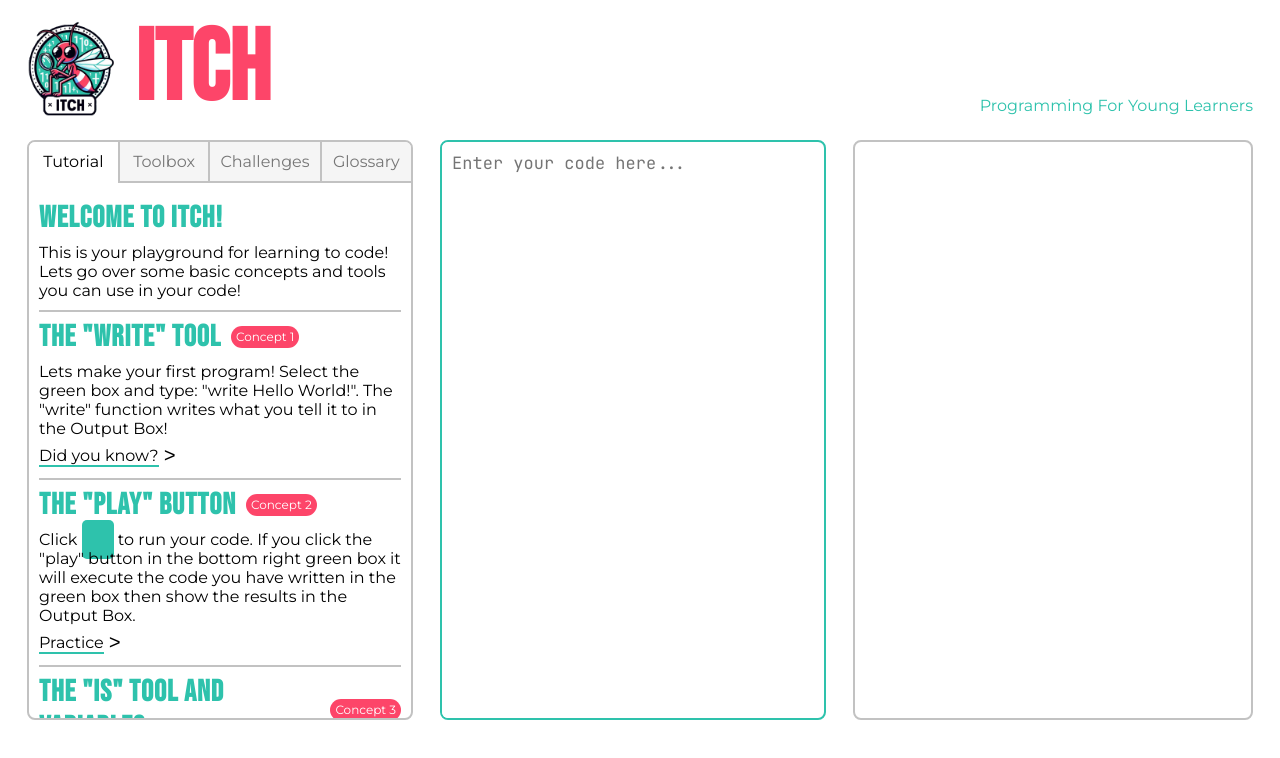
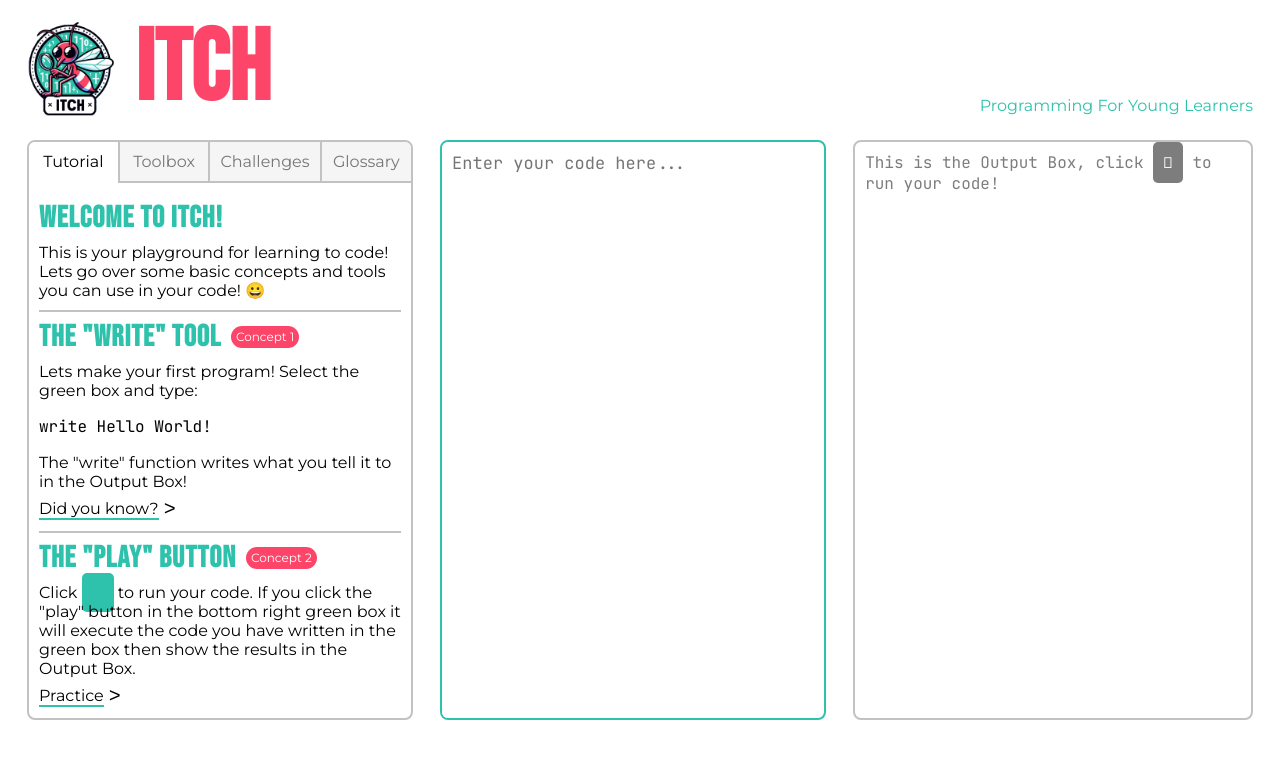
Before and after one commit to Sjskyler27/itch, a Vue app: page /Code in a window 1280 px wide. Shown: the top 758 px of the page. Built offline with nearby package versions, Linux system fonts and the light colour scheme.

Commit message:
updated tutorials and errors

```diff
--- a/src/App.vue
+++ b/src/App.vue
@@ -12,6 +12,10 @@
 @import '@/assets/main.scss';
 
 @import url('https://fonts.googleapis.com/css2?family=Roboto:wght@400;700&display=swap');
+
+code {
+  font-family: 'JetBrains Mono', monospace;
+}
 
 * {
   box-sizing: border-box;
--- a/src/assets/challenges.js
+++ b/src/assets/challenges.js
@@ -5,38 +5,56 @@ export const challenges = [
     description: "Have the output box write 'Hello World!'",
     collapse: {
       title: 'How to...',
-      description: "Type 'write Hello World!'",
+      description: 'Type: <p><code>write Hello World!</code></p>',
     },
+    tags: ['write'],
   },
   {
     title: 'Hi! My name is __!',
     badge: 'Easy',
     description:
-      "write a program that has the output box write: 'Hi! My name is (Your Full Name)!",
+      "Write a program that has the output box write: 'Hi! My name is (Your Full Name)!",
     collapse: {
       title: 'How to...',
       description:
-        "Create variables by typing 'firstName is (Your first name). Do the same for both your middle and last name. After that you need to type this: 'write Hi! My name is + firstName + middleName + lastName!'. Another way to get the same result is store your name in one variable: 'fullName = John Brown Smith', and then write Hi! My name is + fullName!'",
+        'Create variables by typing: <p><code>firstName is (Your first name)</code></p> Do the same for both your middle and last name. After that you need to type this: <p><code>write Hi! My name is | firstName | middleName | lastName |!</code></p> Another way to get the same result is store your name in one variable: <p><code>fullName is John Brown Smith<br>write Hi! My name is | fullName</code></p>',
     },
+    tags: ['write', 'is', 'variables'],
+  },
+  {
+    title: 'Favorite Color',
+    badge: 'Easy',
+    description:
+      'Write a program that asks a user for their favorite color, then allow them to type in their color. Finally, have the program respond to them by displaying the text "Your favorite color is" followed by the color they typed.',
+    collapse: {
+      title: 'How to...',
+      description:
+        "Ask for the user's favorite color and tell them it by typing: <p><code>favorite_color is ask what is your favorite color?<br>write Your favorite color is |favorite_color|.</code></p>",
+    },
+    tags: ['write', 'is', 'ask', 'variables'],
   },
   {
     title: 'Mad Libs',
     badge: 'Medium',
     description:
-      'Write a program that has the output box make a mad libs based on nouns, adjectives, and verbs you put in. You will need to use the "write", "is", "ask", and variable tools in this code. You will need to ask  Do not forget to put "|" around your variables in your mad libs text that you write. ',
+      'Write a program that has the output box make a mad libs based on nouns, adjectives, and verbs you put in. Do not forget to put "|" around your variables in your mad libs text that you write. ',
     collapse: {
       title: 'How to...',
       description:
-        "Create variables named after the words in brackets in the mad lib text. For each variable you need to ask the user for a word that is what the variable is asking for. For example, for adjective1 you could write 'adjective1 is ask Type an Adjective:' ",
-      'mad lib text':
-        'Once upon a time in a [Adjective1] forest, there lived a mischievous [Animal]. This clever creature [Past Tense Verb] through the [Noun] near the [Place] in the middle of the night. It moved [Adverb] and was the color [Color]. It had [Number] [Adjective2] spots on its back and was known for its love of [Food]. ',
+        'Create variables named after the words in brackets in the mad lib text. For each variable you need to ask the user for a word that is what the variable is asking for. For example, for adjective1 you could type<p><code>adjective1 is ask Type an Adjective</code></p> mad lib text: <p>write Once upon a time in a |Adjective1| forest, there lived a mischievous |Animal|. This clever creature |Past Tense Verb| through the |Noun| near the |Place| in the middle of the night. It moved |Adverb| and was the color |Color|. It had |Number| |Adjective2| spots on its back and was known for its love of |Food|. ',
     },
+    tags: ['write', 'is', 'ask', 'variables'],
   },
   {
     title: 'Choose your Own Adventure',
     badge: 'Hard',
     description:
-      'Write a function that checks if a given string is a palindrome (reads the same forwards and backwards).',
-    tags: ['String', 'Algorithm'],
+      'Write a story that different outcomes based on what a user decides to do. When given a choice on the island, do they go through the dark forest or across the bridge over the fiery volcano?',
+    tags: ['write', 'is', 'ask', 'variable', 'if'],
+    collapse: {
+      title: 'How to...',
+      description:
+        'You will need to use if statements in order to accomplish this challenge. Here is an example code to type: <p><code>choice is ask Do you turn left or right?<br>if choice = left<br><span style="white-space: pre;">    write story1</span></code></p>',
+    },
   },
 ];
--- a/src/assets/toolbox.js
+++ b/src/assets/toolbox.js
@@ -5,7 +5,7 @@ export const toolbox = [
     collapse: {
       title: 'Example',
       description:
-        'Green Input Box: "write Hello World!"<br>Output Box: "Hello World!"',
+        'Green Input Box:<br>write Hello World!<br>Output Box:<br>Hello World!',
     },
   },
   {
@@ -14,7 +14,7 @@ export const toolbox = [
     collapse: {
       title: 'Example',
       description:
-        "Green Input Box: 'age is 12'<br>write age<br> Output Box: '12'",
+        'Green Input Box:<br>age is 12<br>write age<br> Output Box: 12',
     },
   },
   {
@@ -23,7 +23,7 @@ export const toolbox = [
     collapse: {
       title: 'Example',
       description:
-        "Green Output Box: First, we type a variable that holds the answer and then we type 'ask' with the question afterwards. The code would look something like this: favoriteAnimal is ask What is your favorite animal? ",
+        'Green Input Box:<br> favoriteAnimal is ask What is your favorite animal?<br> write favoriteAnimal <br>Output Box:<br> What is your favorite animal?<br>Eagle<br>Eagle ',
     },
   },
   {
@@ -33,16 +33,7 @@ export const toolbox = [
     collapse: {
       title: 'Example',
       description:
-        'For example, IF it is the end of the day THEN you get to go home. IF it is NOT the end of the day THEN you stay in school.',
-    },
-  },
-  {
-    title: 'Variable',
-    description: 'Store numbers and words in a variable to use them later.',
-    collapse: {
-      title: 'Example',
-      description:
-        "For example, you could type a variable named 'candy is 15' if you have pieces of candy. Another example could be 'schoolMascot is Tigers' if your school's mascot was the Tigers.",
+        'Green Input Box:<br>if 5=5<br>     write That is correct!<br>',
     },
   },
   {
--- a/src/assets/tutorial.js
+++ b/src/assets/tutorial.js
@@ -3,7 +3,7 @@ export const tutorial = [
     title: 'Welcome to Itch!',
     // badge: '',
     description:
-      'This is your playground for learning to code! Lets go over some basic concepts and tools you can use in your code!',
+      'This is your playground for learning to code! Lets go over some basic concepts and tools you can use in your code! 😀',
     // collapse: {
     //   title: '',
     //   description: "",
@@ -14,11 +14,11 @@ export const tutorial = [
     badge: 'Concept 1',
     // greenBadge: true,
     description:
-      'Lets make your first program! Select the green box and type: "write Hello World!". The "write" function writes what you tell it to in the Output Box!',
+      'Lets make your first program! Select the green box and type: <p><code>write Hello World!</code></p>The "write" function writes what you tell it to in the Output Box!',
     collapse: {
       title: 'Did you know?',
       description:
-        'Hello World is one of the first programs that many programmers start out writing!',
+        'Hello World 🌎 is one of the first programs that many programmers start out writing!',
     },
   },
   {
@@ -38,11 +38,11 @@ export const tutorial = [
     badge: 'Concept 3',
     // greenBadge: true,
     description:
-      'A variable is like a box that stores or hold a number or word(s). To store a variable we simply type a name for a variable and then type "is" to give the variable a word or number it holds. We could store our favorite color in a variable named favoriteColor. Here is an example of what you could type: "favoriteColor is Blue". Another example for a variable could be "cookies is 12" if you have 12 cookies. Whenever you use the write tool to write a variable you must make sure you use the "|" on both sides of the name of the variable.',
+      'A variable is like a box 📦 that stores or hold a number or word(s). To store a variable we simply type a name for a variable and then type "is" to give the variable a word or number it holds. We could store our favorite color in a variable named favoriteColor. Here is an example of what you could type: <p><code>favoriteColor is Blue</code></p>Another example for a variable could be <p><code>cookies is 12</code></p>if you have 12 cookies. Whenever you use the write tool to write a variable you must make sure you use the "|" on both sides of the name of the variable.',
     collapse: {
       title: 'Practice',
       description:
-        'Make a variable called "favoriteColor" that stores your favorite color. Then use the write tool to write your favorite color in the Output Box. Here is my solution: "favoriteColor is Blue" in the next line type this: "|write favoriteColor|. You should see your favorite color then written in the red out box. For my example it shows: "Blue".',
+        'Make a variable called "favoriteColor" that stores your favorite color. Then use the write tool to write your favorite color in the Output Box. Here is my solution: <p><code>favoriteColor is Blue<br>write |favoriteColor|</code></p>You should see your favorite color then written in the output box. For my example it shows:<p><code>Blue</code></p>',
     },
   },
   {
@@ -50,11 +50,11 @@ export const tutorial = [
     badge: 'Concept 4',
     // greenBadge: true,
     description:
-      'The ask tool asks you or whoever is using your code a question to answer. The ask tool works well with variables as you can store the answer in a variable. To use the ask tool simply type "ask" then type a question.',
+      'The ask 🧐 tool asks you or whoever is using your code a question to answer. The ask tool works well with variables as you can store the answer in a variable. To use the ask tool simply type "ask" then type a question.',
     collapse: {
       title: 'Practice',
       description:
-        'Lets write a program that asks what your age is and then tells you how old you are. To start lets make a variable called "age" and then use "is" to make it equal to the answer to your "ask" question. Here is what it should look like: "age is ask What is your Age?". Now that we have their age stored in the "age" variable lets use the write tool to tell them how old they are. Here is what we write on the next line: "write You are |age| years old". Make sure you remember to surround the age variable with the "|" pipe symbols.',
+        'Lets write a program that asks what your age is and then tells you how old you are. Type:<p><code>age is ask What is your age?</code></p> Now that we have their age stored in the "age" variable lets use the write tool to tell them how old they are. Type:<br><p><code>write You are |age| years old</code></p> Make sure you remember to surround the age variable with the "|" pipe symbols.',
     },
   },
   {
@@ -62,7 +62,7 @@ export const tutorial = [
     badge: 'Concept 5',
     // greenBadge: true,
     description:
-      'In Itch we can also do basic math like addition (+), subtraction (-), multiplication (*), division (/). To do this we simply put one of the operator symbols in between two numbers. Try typing "write 2 + 2" and hitting the play button. Remember that if we want our code to show us what it has done that we need to use the "write" tool to have it appear in the Output Box. The output box should show the number "4".',
+      'In <span style="color:#fd4569; font-weight:bold;">Itch</span> we can also do basic math like addition (+), subtraction (-), multiplication (*), division (/) 🤓. To do this we simply put one of the operator symbols in between two numbers. Try typing:<p><code>write 2 + 2</code></p>and hitting the play button. Remember that if we want our code to show us what it has done that we need to use the "write" tool to have it appear in the Output Box. The output box should show the number "4".',
     collapse: {
       title: 'Practice',
       description:
@@ -74,7 +74,7 @@ export const tutorial = [
     badge: 'Concept 6',
     // greenBadge: true,
     description:
-      'The "random" tool is used to get a random number between two numbers you specify. For example, you could write: "random 1 10" and the code would randomly give you any number between 1 and 10 including 1 and 10.',
+      'The "random" 🎲 tool is used to get a random number between two numbers you specify. For example, you could write: "random 1 10" and the code would randomly give you any number between 1 and 10 including 1 and 10.',
     collapse: {
       title: 'Practice',
       description:
@@ -86,7 +86,7 @@ export const tutorial = [
     badge: 'Concept 7',
     // greenBadge: true,
     description:
-      'The If tool checks to see if something you have written is True. To use the if we tool we simply type if then a statement we want it to check. After we right that if we want the code to do something afterwards we have to hit the "Tab" on the next line. A good example is "if 5 = 5" then on the next line tab and type "write This math is correct!". In addition to using "=" with if statements we can also use "!" which means "does not equal". Here is an example: "if 5 ! 6" "This math is correct!". With the if tool we can also use the greater than ">" and less than "<" signs.',
+      'The <code>If</code> tool checks to see if something you have written is True. To use the if we tool we simply type if then a statement we want it to check. After we right that if we want the code to do something afterwards we have to hit the "Tab" on the next line. A good example is <p><code>if 5 = 5</code></p> then on the next line tab and type <p><code>write This math is correct!</code></p>. In addition to using "=" with if statements we can also use "!" which means "does not equal". Here is an example: "if 5 ! 6" "This math is correct!". With the if tool we can also use the greater than ">" and less than "<" signs.',
     collapse: {
       title: 'Practice',
       description:
@@ -98,7 +98,7 @@ export const tutorial = [
     badge: 'Concept 8',
     // greenBadge: true,
     description:
-      "Imagine you're writing a secret code, like a treasure map, on a piece of paper, and you want your friends to understand it, but you dont want other people to figure it out. Thats where comments come in. Comments are like little notes you write for your friends. These notes dont affect the treasure map or the code itself; they're just there to help your friends understand whats going on. So, you can write something like: X marks the spot for the hidden treasure. It's not part of the treasure map, but it tells your friends what to do. In coding, comments are like those little notes. You can write them to explain what your code is doing, and they wont change how the code works. They're just there to help you and other people understand the code better. So, its like giving your code special hints, just like you'd give your friends hints on the treasure map. And the computer will ignore these hints; it's just for people to read. So, when you want to explain something in your code or remind yourself what a part of the code does, you can use comments. Its like adding little notes in your secret code to make it easier to understand.",
+      "Think of code comments like writing little sticky note 📑 messages in your favorite book. These messages help you understand the story better, just like how code comments help us understand how a computer program works. They're like secret hints for humans, and the computer just ignores them. So, when you write code comments, you're adding helpful notes to make the code easier to read and follow, just like reading a fun story with notes to help you enjoy it more!",
     collapse: {
       title: 'How to Add Comments',
       description:
@@ -110,7 +110,7 @@ export const tutorial = [
     badge: 'Concept 9',
     // greenBadge: true,
     description:
-      "Imagine you have a robot friend, and you give it instructions to do something fun, like drawing a picture. You give the robot all the steps, but sometimes you make mistakes in your instructions, like telling the robot to use a purple marker when it doesn't have one. When your robot tries to follow your instructions and encounters a mistake, it gets stuck and doesn't know what to do next.",
+      "Imagine you have a robot friend 🤖, and you give it instructions to do something fun, like drawing a picture. You give the robot all the steps, but sometimes you make mistakes in your instructions, like telling the robot to use a purple marker when it doesn't have one. When your robot tries to follow your instructions and encounters a mistake, it gets stuck and doesn't know what to do next.",
     collapse: {
       title: 'How to fix errors in your code',
       description:
--- a/src/components/layouts/CodeInput.vue
+++ b/src/components/layouts/CodeInput.vue
@@ -100,7 +100,7 @@ export default {
 }
 
 .input-field {
-  border: 2px solid $secondary-color;
+  border: 2px solid #fd4569;
   border-radius: 8px;
   outline: none;
   padding: 10px;
@@ -127,7 +127,7 @@ export default {
   float: right;
 }
 .run-button.is-running {
-  background-color: $primary-color; /* Change this color to the desired color when running */
+  background-color: #fd4569; /* Change this color to the desired color when running */
   /* You can also change other styles like text color or border color here */
 }
 /* Vertical Track */
--- a/src/components/layouts/CodeOutput.vue
+++ b/src/components/layouts/CodeOutput.vue
@@ -3,6 +3,19 @@
     class="field"
     :class="{ 'is-running': $store.state.isRunning, error: hasError }"
   >
+    <span class="prompt" v-if="terminalMessages.length === 0"
+      >This is the Output Box, click
+      <i
+        style="
+          background: #7d7d7d;
+          color: white;
+          padding: 10px;
+          border-radius: 5px;
+        "
+        class="fa-solid fa-play"
+      ></i>
+      to run your code!</span
+    >
     <div v-for="(message, index) in terminalMessages" :key="index">
       <div
         :class="{
@@ -93,7 +106,23 @@ export default {
       if (response.error) {
         console.log('error');
         this.hasError = true; // Set the hasError property to true
-        this.addInput = false;
+        this.addInput = false; // Check if the last message was an error sent by helper
+        const lastMessage =
+          this.terminalMessages[this.terminalMessages.length - 1];
+        const wordsInLastMessage = lastMessage.split(' ');
+
+        // Check if the first word is "ERROR!"
+        if (wordsInLastMessage[0] !== 'ERROR!') {
+          // Handle the case where the last message is an error message
+          // Add your code here for handling the error message
+          // If the last message is not an error, remove it
+          this.terminalMessages.pop();
+          // Add "Unknown error" as a new message
+          this.terminalMessages.push(
+            'It seems you have an unkown error! Check your code for any bugs!'
+          );
+        }
+
         this.$store.commit('setFalse');
       } else {
         this.hasError = false; // Reset the hasError property if there is no error
@@ -146,6 +175,10 @@ export default {
 .message {
   font-family: 'JetBrains Mono', monospace;
 }
+.prompt {
+  font-family: 'JetBrains Mono', monospace;
+  color: #7d7d7d;
+}
 input {
   font-family: 'JetBrains Mono', monospace;
   font-size: 15px;
--- a/src/helpers/helper.js
+++ b/src/helpers/helper.js
@@ -57,13 +57,11 @@ export default class Interpreter {
          check for exceptions
        */
   executeLine(lineOfCode) {
+    try {
       // debugger;
-
+      lineOfCode = lineOfCode.replace(/#.*/, '');
       // Remove comments (i.e. anything after+including #)
-    lineOfCode = lineOfCode.replace(/#.*/, '');
-
       const spaceIndex = lineOfCode.indexOf(' ');
-
       const keyword = lineOfCode.slice(0, spaceIndex).trim();
       const secondPart = lineOfCode.slice(spaceIndex + 1);
 
@@ -73,8 +71,12 @@ export default class Interpreter {
       let ifPattern = '/^if/i';
       let variablePattern = '/^is/i';
       let randomPattern = '/^random/i';
+      // if (!keyword) {
+      //   throw new Error(
+      //     `ERROR! Remember to use one of the keywords! ~ check spelling and look at reference list`
+      //   );
+      // }
       // debugger;
-    try {
       if (writePattern.match(keyword)) {
         this.write(secondPart);
       } else if (repeatPattern.match(keyword)) {
@@ -118,7 +120,7 @@ export default class Interpreter {
           this.setVariable(keyword, newSecondPart);
         } else {
           throw new Error(
-            `ERROR '${lineOfCode}' not a valid line of code ~ check spelling and look at reference list`
+            `ERROR! '${lineOfCode}' not a valid line of code ~ check spelling and look at reference list`
           );
         }
       }
@@ -250,7 +252,7 @@ export default class Interpreter {
         eval(`${leftValue} ${operator} ${rightValue}`) != false
       ) {
         throw new Error(
-          `ERROR the line '${leftValue} ${operator} ${rightValue}' is not a valid input ~ check spelling and look at variables list`
+          `ERROR! the line '${leftValue} ${operator} ${rightValue}' is not a valid input ~ check spelling and look at variables list`
         );
       }
       return eval(`${leftValue} ${operator} ${rightValue}`);
@@ -325,7 +327,7 @@ export default class Interpreter {
   setVariable(varName, varValue) {
     if (!isNaN(varName)) {
       throw new Error(
-        `ERROR variable names like '${varName}' cannot be a number`
+        `ERROR! variable names like '${varName}' cannot be a number`
       );
     }
     if (this.isMath(varValue)) {
```
Lines whose indentation alone changed are shown as unchanged.
